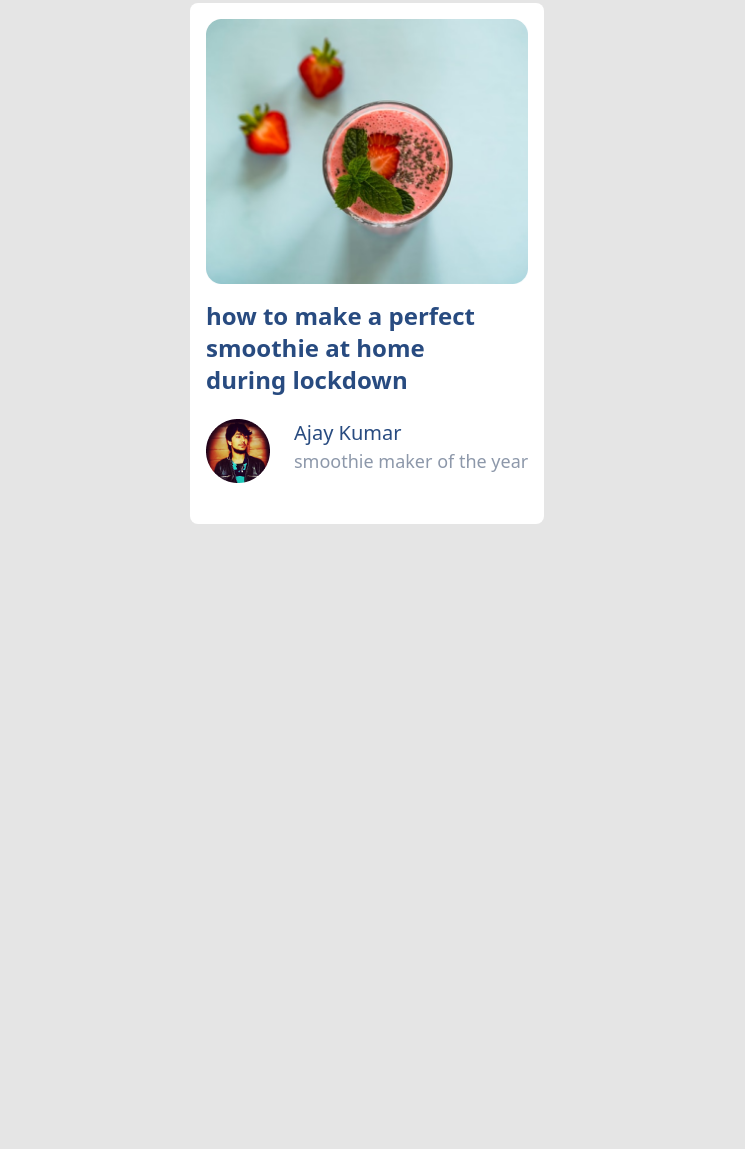
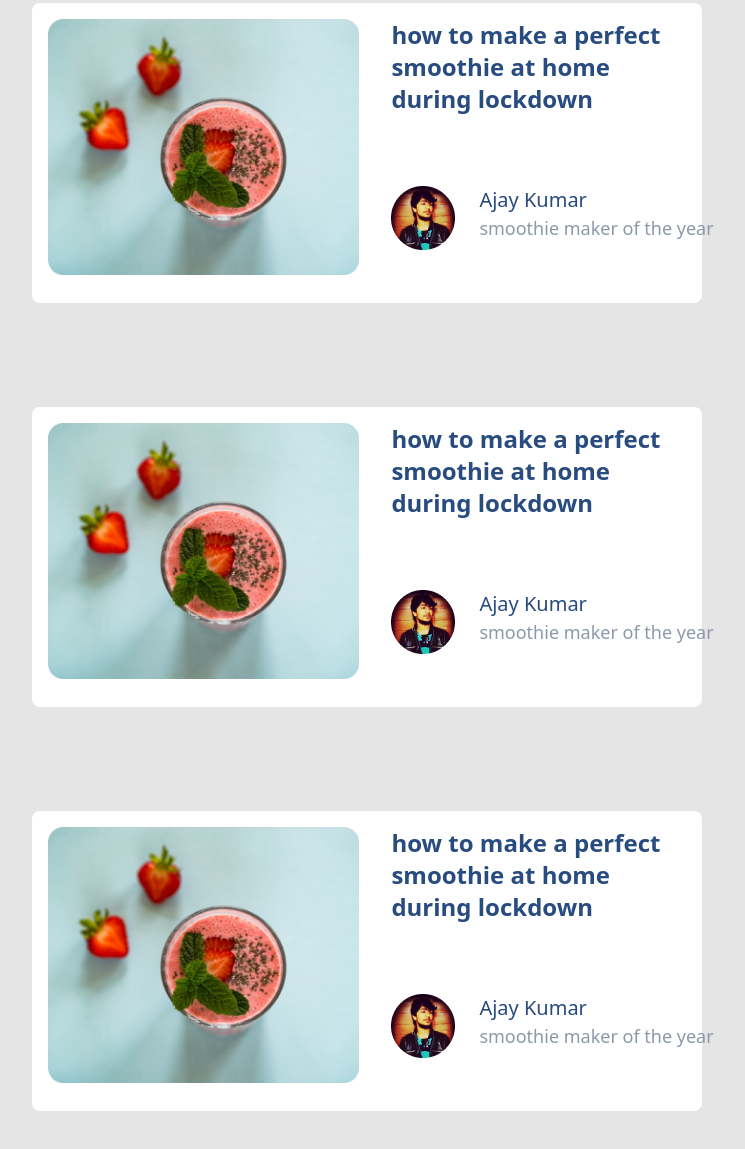
Before and after one commit to Blessings-msowoya/dailypost, a plain HTML site: page day-1/public/index.html in a window 1280 px wide. Shown: the part 37-1186 px from the top of the page, without its empty margins (273-1018 px from the left). Before the commit the page ends 800 px from the top, so only its background shows below. Drawn offline with Linux system fonts and the light colour scheme.

Commit message:
i'have made the daily-1 content to be responsive

```diff
--- a/day-1/public/index.html
+++ b/day-1/public/index.html
@@ -7,8 +7,87 @@
     <link rel="stylesheet" href="output.css" />
   </head>
   <body class="bg-[#e5e5e5]">
-    <div class="flex items-center justify-center bg-[#e5e5e5] gap-6">
-      <div class="m-10 h-[521px] w-[354px] bg-white rounded-lg">
+    <div class=" md:flex  md:items-center  md:justify-center bg-[#e5e5e5] md:flex-wrap gap-6">
+      <div class="m-10 h-[521px] w-[354px] bg-white rounded-lg md:h-[300px] md:w-[670px]  md:flex ">
+        <img src="./img/strawberry.png" alt="strawberry" class="p-4 md:h-72" />
+
+        <div class=" md:mt-4">
+          <p
+          class="h-[103px] w-[326px] px-4 text-2xl text-[#284b80] font-extrabold"
+        >
+          how to make a perfect smoothie at home during lockdown
+        </p>
+        <div class="h-[64px] w-[326px] p-4 flex  md:mt-12">
+          <img
+            src="./img/Ellipse 1482.png"
+            alt="profile picture"
+            class="w-[64px] h-[64px] mr-6"
+          />
+          <div>
+            <p class="text-xl text-[#284b80]">Ajay Kumar</p>
+            <p class="w-[238px] h-[30.5px] font-light text-lg text-[#8D98AA]">
+              smoothie maker of the year
+            </p>
+          </div>
+        </div>
+
+        </div>
+
+      </div>
+
+      <div class="m-10 h-[521px] w-[354px] bg-white rounded-lg md:h-[300px] md:w-[670px]  md:flex ">
+        <img src="./img/strawberry.png" alt="strawberry" class="p-4 md:h-72" />
+
+        <div class=" md:mt-4">
+          <p
+          class="h-[103px] w-[326px] px-4 text-2xl text-[#284b80] font-extrabold"
+        >
+          how to make a perfect smoothie at home during lockdown
+        </p>
+        <div class="h-[64px] w-[326px] p-4 flex  md:mt-12">
+          <img
+            src="./img/Ellipse 1482.png"
+            alt="profile picture"
+            class="w-[64px] h-[64px] mr-6"
+          />
+          <div>
+            <p class="text-xl text-[#284b80]">Ajay Kumar</p>
+            <p class="w-[238px] h-[30.5px] font-light text-lg text-[#8D98AA]">
+              smoothie maker of the year
+            </p>
+          </div>
+        </div>
+
+        </div>
+
+      </div>
+      <div class="m-10 h-[521px] w-[354px] bg-white rounded-lg md:h-[300px] md:w-[670px]  md:flex ">
+        <img src="./img/strawberry.png" alt="strawberry" class="p-4 md:h-72" />
+
+        <div class=" md:mt-4">
+          <p
+          class="h-[103px] w-[326px] px-4 text-2xl text-[#284b80] font-extrabold"
+        >
+          how to make a perfect smoothie at home during lockdown
+        </p>
+        <div class="h-[64px] w-[326px] p-4 flex  md:mt-12">
+          <img
+            src="./img/Ellipse 1482.png"
+            alt="profile picture"
+            class="w-[64px] h-[64px] mr-6"
+          />
+          <div>
+            <p class="text-xl text-[#284b80]">Ajay Kumar</p>
+            <p class="w-[238px] h-[30.5px] font-light text-lg text-[#8D98AA]">
+              smoothie maker of the year
+            </p>
+          </div>
+        </div>
+
+        </div>
+
+      </div>
+      <!-- <div class="m-10 h-[521px] w-[354px] bg-white rounded-lg">
         <img src="./img/strawberry.png" alt="strawberry" class="p-4" />
         <p
           class="h-[103px] w-[326px] px-4 text-2xl text-[#284b80] font-extrabold"
@@ -28,7 +107,28 @@
             </p>
           </div>
         </div>
-      </div>
+      </div> -->
+      <!-- <div class="m-10 h-[521px] w-[354px] bg-white rounded-lg">
+        <img src="./img/strawberry.png" alt="strawberry" class="p-4" />
+        <p
+          class="h-[103px] w-[326px] px-4 text-2xl text-[#284b80] font-extrabold"
+        >
+          how to make a perfect smoothie at home during lockdown
+        </p>
+        <div class="h-[64px] w-[326px] p-4 flex">
+          <img
+            src="./img/Ellipse 1482.png"
+            alt="profile picture"
+            class="w-[64px] h-[64px] mr-6"
+          />
+          <div>
+            <p class="text-xl text-[#284b80]">Ajay Kumar</p>
+            <p class="w-[238px] h-[30.5px] font-light text-lg text-[#8D98AA]">
+              smoothie maker of the year
+            </p>
+          </div>
+        </div>
+      </div> -->
     </div>
   </body>
 </html>
```
Also changed, not shown: day-1/public/output.css.
